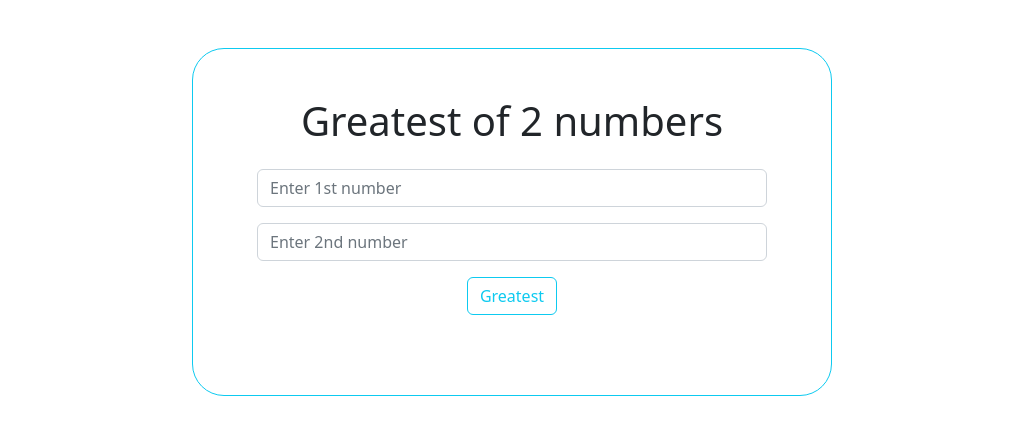
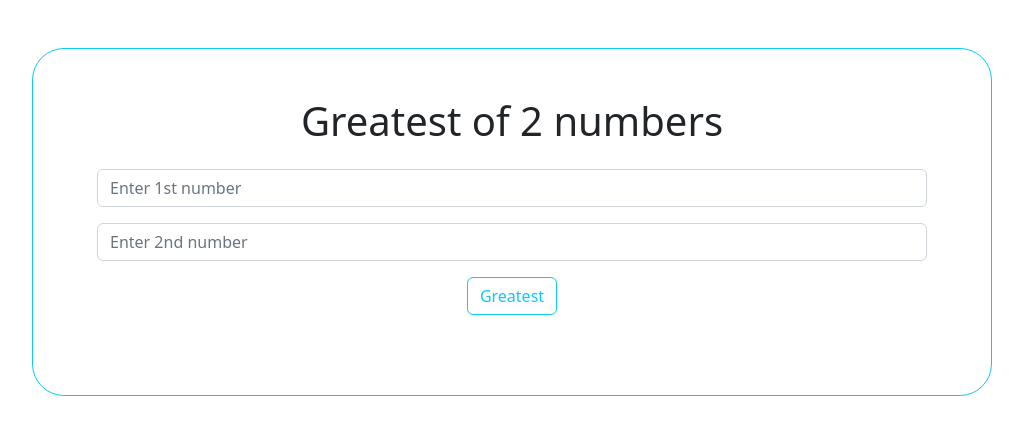
Before and after one commit to AneetaMaryVA/Greatestno, a plain HTML site: page index.html in a window 1280 px wide. Shown: the whole page, without its empty margins (128-1151 px from the left). Drawn offline with nearby package versions, Linux system fonts and the light colour scheme.

Commit message:
adding width

```diff
--- a/index.html
+++ b/index.html
@@ -9,7 +9,7 @@
     <script src="https://cdn.jsdelivr.net/npm/bootstrap@5.3.0-alpha1/dist/js/bootstrap.bundle.min.js" integrity="sha384-w76AqPfDkMBDXo30jS1Sgez6pr3x5MlQ1ZAGC+nuZB+EYdgRZgiwxhTBTkF7CXvN" crossorigin="anonymous"></script>
 </head>
 <body>
-    <div class="container w-50 border border-info rounded-5 mt-5 p-5">
+    <div class="container w-75 border border-info rounded-5 mt-5 p-5">
         <h1 class="text-center">Greatest of 2 numbers</h1>
         <div class="content p-3">
                 <input class="form-control mb-3" id="n1" type="text" placeholder="Enter 1st number">
```
